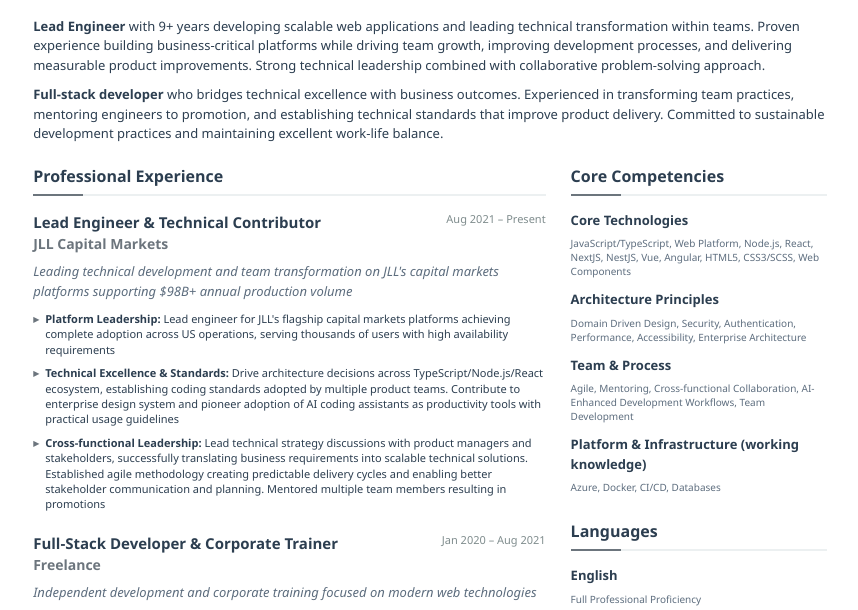
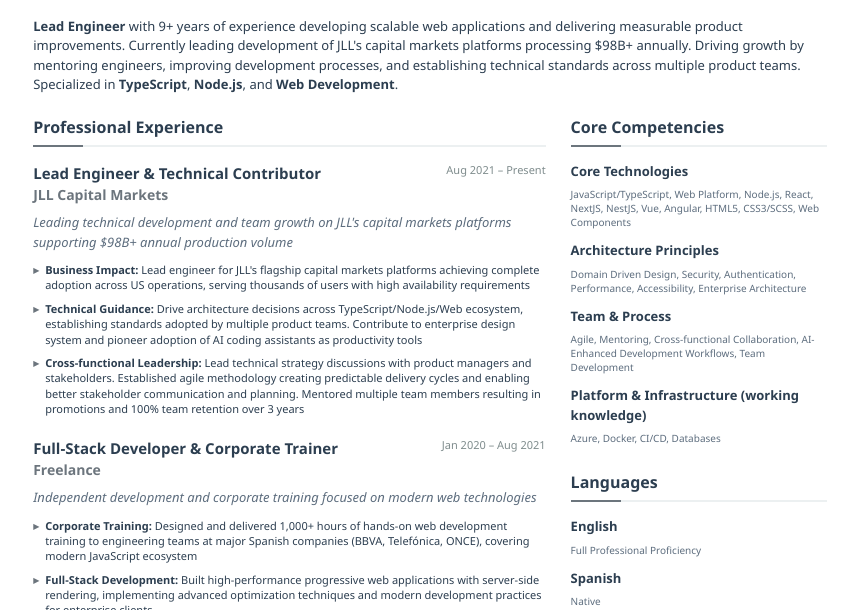
Before and after one commit to isidrok/cv, a plain HTML site: page index.html in a window 1280 px wide. Shown: the part 102-712 px from the top of the page, without its empty margins (210-1068 px from the left). Drawn offline with Linux system fonts and the light colour scheme.

Commit message:
Update professional summary and achievements in index.html

```diff
--- a/index.html
+++ b/index.html
@@ -296,21 +296,14 @@
 
       <div class="value-prop">
         <p>
-          <strong>Lead Engineer</strong> with 9+ years developing scalable web
-          applications and leading technical transformation within teams. Proven
-          experience building business-critical platforms while driving team
-          growth, improving development processes, and delivering measurable
-          product improvements. Strong technical leadership combined with
-          collaborative problem-solving approach.
-        </p>
-
-        <p>
-          <strong>Full-stack developer</strong>
-          who bridges technical excellence with business outcomes. Experienced
-          in transforming team practices, mentoring engineers to promotion, and
-          establishing technical standards that improve product delivery.
-          Committed to sustainable development practices and maintaining
-          excellent work-life balance.
+          <strong>Lead Engineer</strong> with 9+ years of experience developing
+          scalable web applications and delivering measurable product
+          improvements. Currently leading development of JLL's capital markets
+          platforms processing $98B+ annually. Driving growth by mentoring
+          engineers, improving development processes, and establishing technical
+          standards across multiple product teams. Specialized in
+          <strong>TypeScript</strong>, <strong>Node.js</strong>, and
+          <strong>Web Development</strong>.
         </p>
       </div>
 
@@ -331,33 +324,30 @@
               </div>
 
               <div class="job-description">
-                Leading technical development and team transformation on JLL's
-                capital markets platforms supporting $98B+ annual production
-                volume
+                Leading technical development and team growth on JLL's capital
+                markets platforms supporting $98B+ annual production volume
               </div>
 
               <div class="achievement">
-                <strong>Platform Leadership:</strong> Lead engineer for JLL's
+                <strong>Business Impact:</strong> Lead engineer for JLL's
                 flagship capital markets platforms achieving complete adoption
                 across US operations, serving thousands of users with high
                 availability requirements
               </div>
               <div class="achievement">
-                <strong>Technical Excellence & Standards:</strong> Drive
-                architecture decisions across TypeScript/Node.js/React
-                ecosystem, establishing coding standards adopted by multiple
-                product teams. Contribute to enterprise design system and
-                pioneer adoption of AI coding assistants as productivity tools
-                with practical usage guidelines
+                <strong>Technical Guidance:</strong> Drive architecture
+                decisions across TypeScript/Node.js/Web ecosystem, establishing
+                standards adopted by multiple product teams. Contribute to
+                enterprise design system and pioneer adoption of AI coding
+                assistants as productivity tools
               </div>
               <div class="achievement">
                 <strong>Cross-functional Leadership:</strong>
                 Lead technical strategy discussions with product managers and
-                stakeholders, successfully translating business requirements
-                into scalable technical solutions. Established agile methodology
-                creating predictable delivery cycles and enabling better
-                stakeholder communication and planning. Mentored multiple team
-                members resulting in promotions
+                stakeholders. Established agile methodology creating predictable
+                delivery cycles and enabling better stakeholder communication
+                and planning. Mentored multiple team members resulting in
+                promotions and 100% team retention over 3 years
               </div>
             </div>
 
```
Also changed, not shown: 1 other file.
